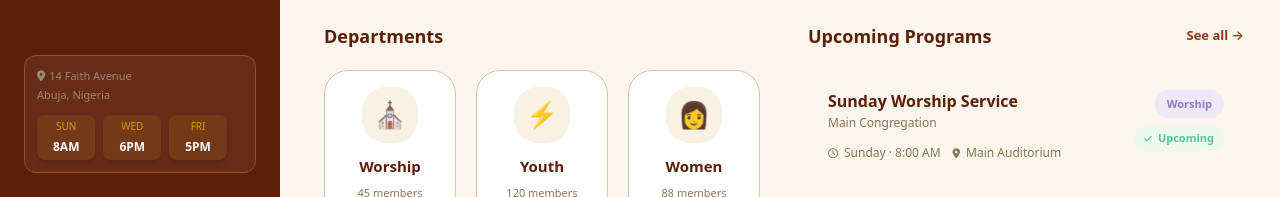
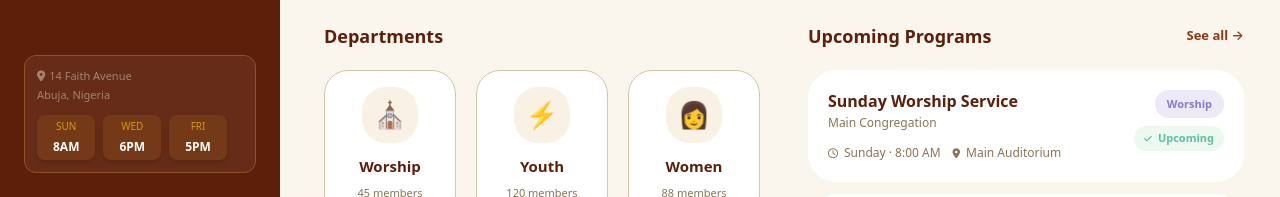
Before and after one commit to molatunji-ctrl/GraceCathedral, a React (Vite) app: page / in a window 1280 px wide. Shown: the part 603-800 px from the top of the page. Built offline with nearby package versions, Linux system fonts and the light colour scheme.

Commit message:
Update index.css

```diff
--- a/src/index.css
+++ b/src/index.css
@@ -21,7 +21,7 @@ html {
 button {
   cursor: pointer;
   border: none;
-  background: none;
+  /* background: none; */
 }
 
 /* Image safety */
```
